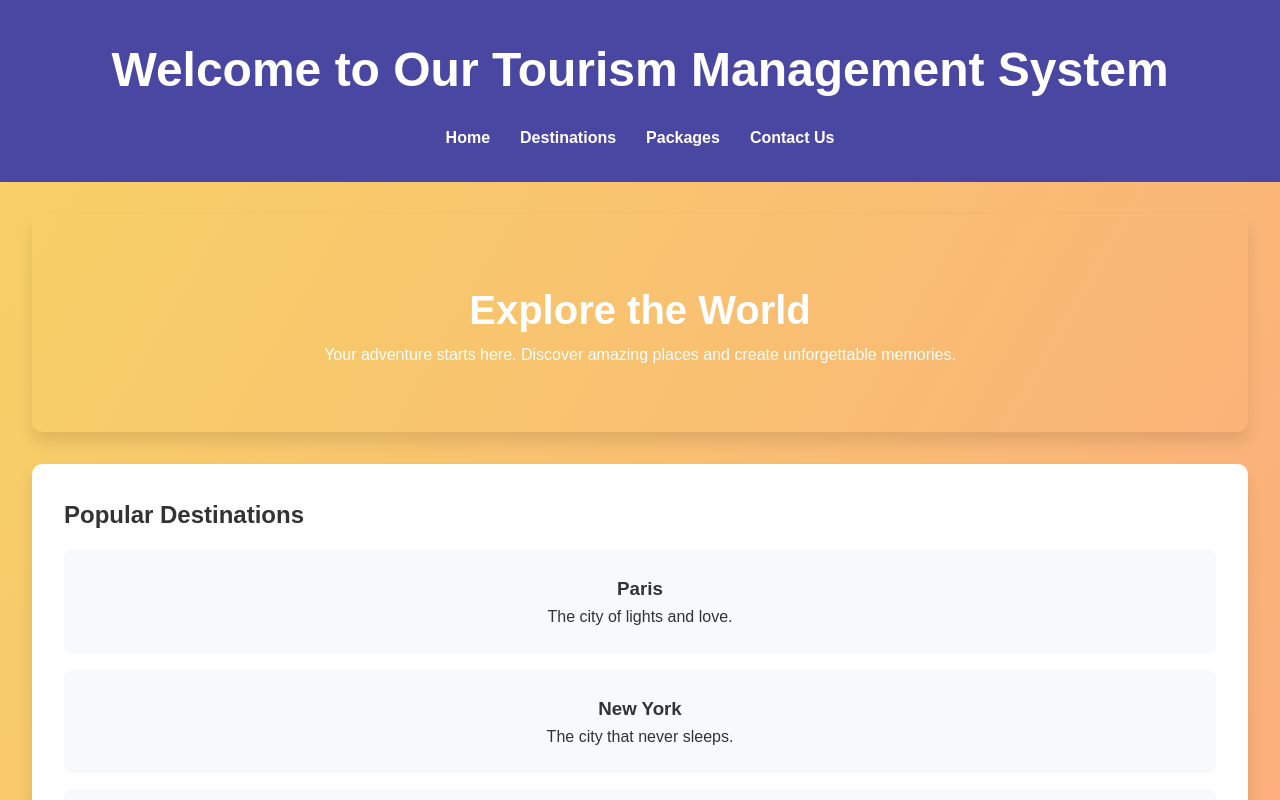
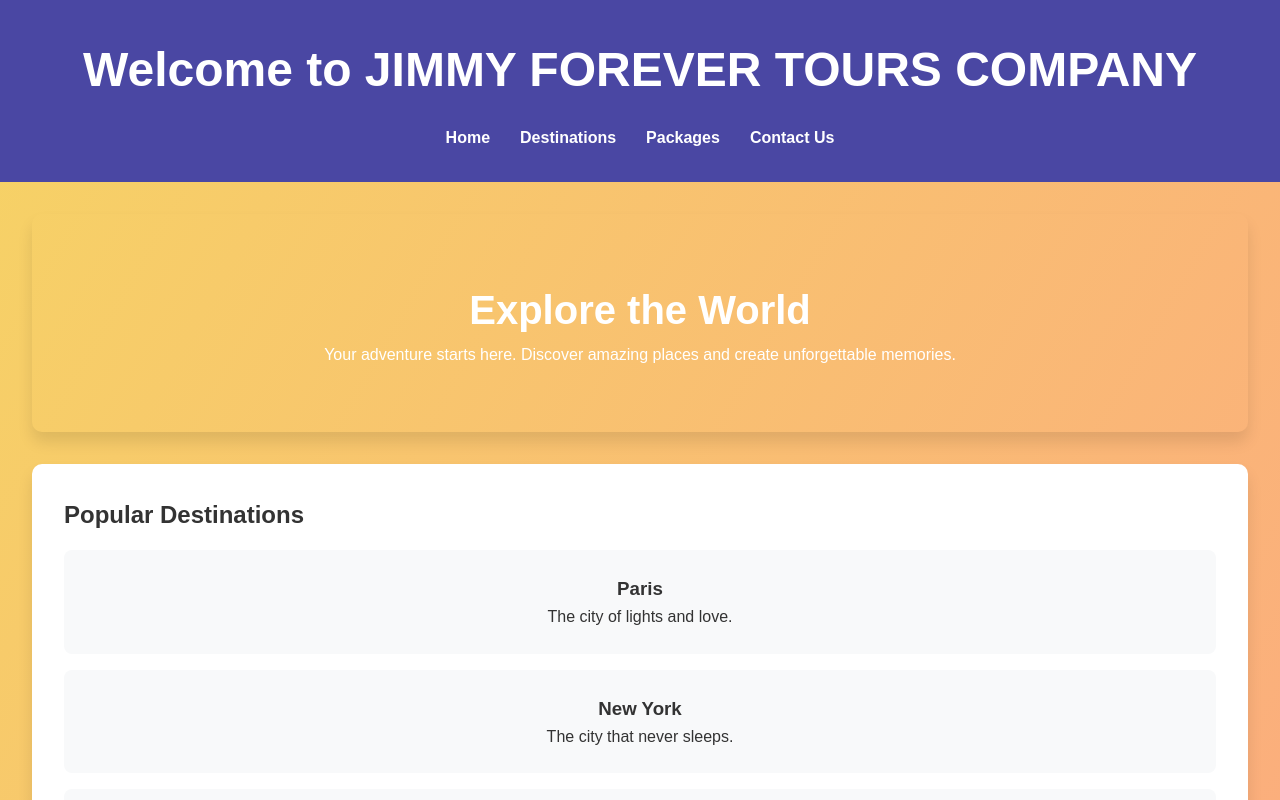
Before and after one commit to Jimmyforever101/tourism_managment_system, a plain HTML site: page index.html in a window 1280 px wide. Shown: the top 800 px of the page. Drawn offline with Linux system fonts and the light colour scheme.

Commit message:
"Updated header title in index.html"

```diff
--- a/index.html
+++ b/index.html
@@ -9,7 +9,7 @@
 </head>
 <body>
     <header>
-        <h1>Welcome to Our Tourism Management System</h1>
+        <h1>Welcome to JIMMY FOREVER TOURS COMPANY</h1>
         <nav>
             <ul>
                 <li><a href="#home">Home</a></li>
```
